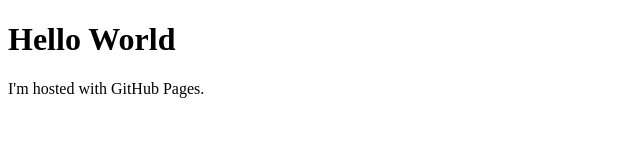
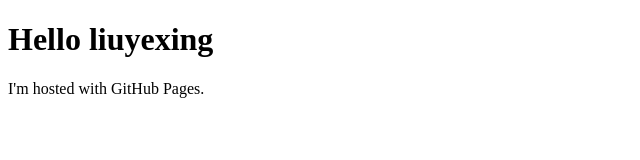
Before and after one commit to waterlyx/liuyexing.github.io, a plain HTML site: page index.html in a window 1280 px wide. Shown: the whole page, without its empty margins (0-640 px from the left). Drawn offline with Linux system fonts and the light colour scheme.

Commit message:
Update index.html

```diff
--- a/index.html
+++ b/index.html
@@ -1,7 +1,7 @@
 <!DOCTYPE html>
 <html>
 <body>
-<h1>Hello World</h1>
+<h1>Hello liuyexing</h1>
 <p>I'm hosted with GitHub Pages.</p>
 </body>
 </html>
```
